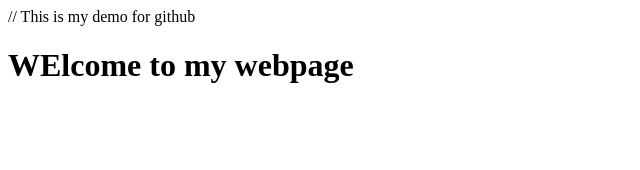
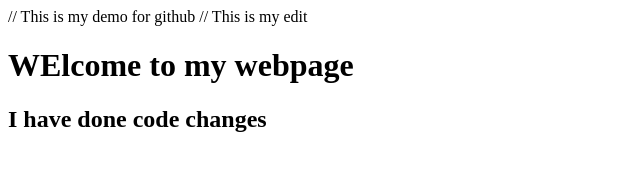
Before and after one commit to virajdaxini2510/6EC1A, a plain HTML site: page index.html in a window 1280 px wide. Shown: the whole page, without its empty margins (0-640 px from the left). Drawn offline with Linux system fonts and the light colour scheme.

Commit message:
Update index.html

```diff
--- a/index.html
+++ b/index.html
@@ -1,3 +1,5 @@
 // This is my demo for github
+// This is my edit
 
 <h1>WElcome to my webpage<h1>
+<h2>I have done code changes</h2>
```
